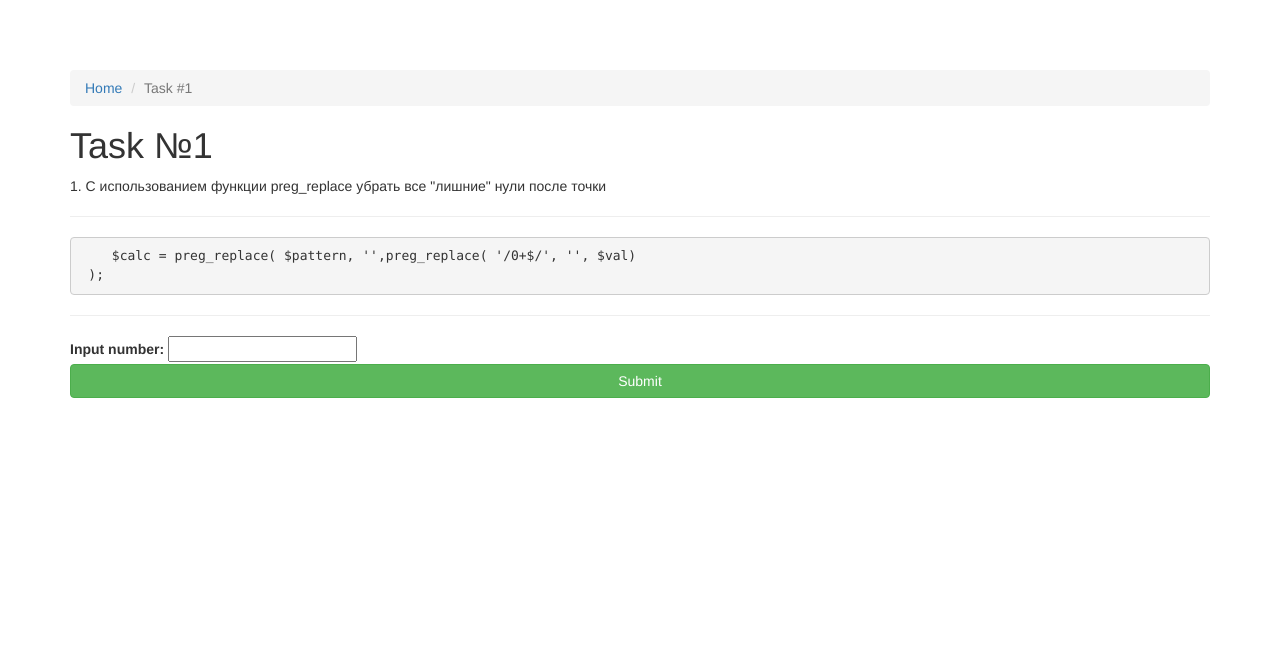
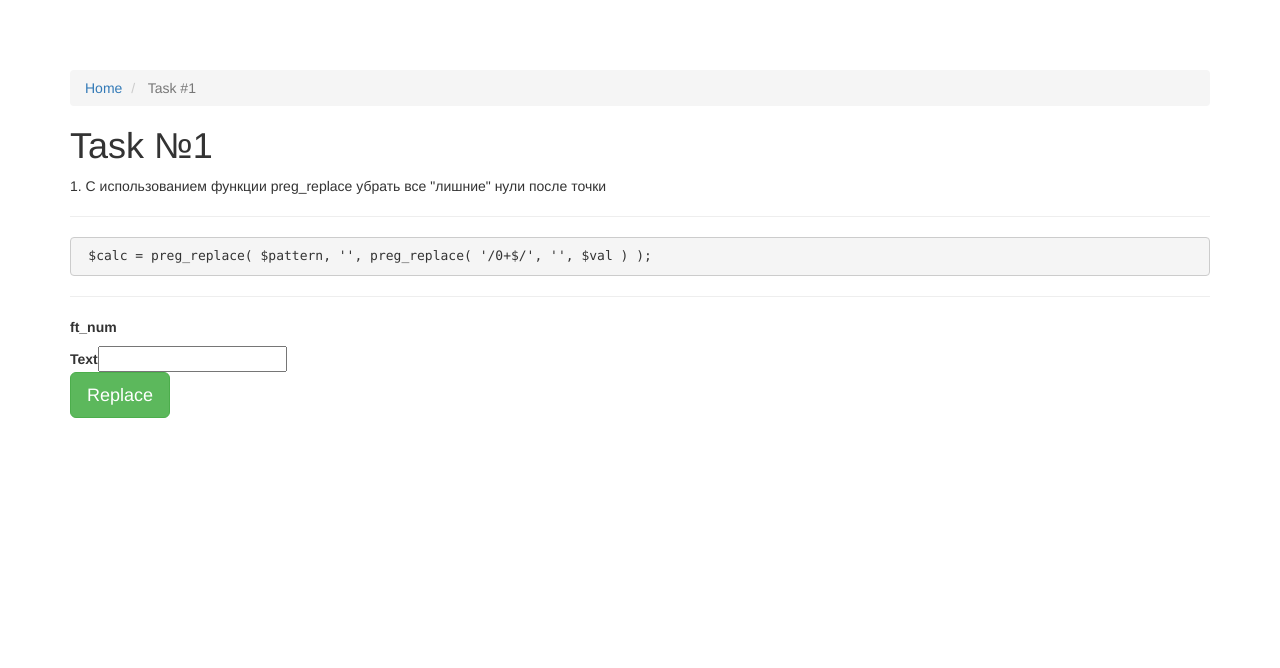
Before and after one commit to VHudzhal/yii2test.zzz.com.ua, a Yii app: template views/task/first.php in a window 1280 px wide. Shown: the top 668 px of the page. Run offline with PHP 8.4 and a stand-in for Yii, Linux system fonts and the light colour scheme; the template is opened without the code that fills it, so the values that code supplies are empty; form fields are guessed from the names that the template uses; some libraries are stand-ins or nearby versions.

Commit message:
Update first.php

```diff
--- a/views/task/first.php
+++ b/views/task/first.php
@@ -1,77 +1,48 @@
-<div class="wrap">
-    <ul class="breadcrumb">
-        <li><a href="/">Home</a></li>
-        <li class="active">Task #1</li>
-    </ul>
-    <div class="about">
-        <h1>Task №1</h1>
-        <p>1. С использованием функции preg_replace убрать все "лишние" нули после точки</p>
-        <hr>
+<div class="wrap" >
+    <ul class="breadcrumb" >
+        <li ><a href = "/" > Home</a ></li >
+        <li class="active" > Task #1</li>
+    </ul >
+    <div class="about" >
+        <h1 > Task №1 </h1 >
+        <p > 1. С использованием функции preg_replace убрать все "лишние" нули после точки </p >
+        <hr >
 
-        <pre>
-    $calc = preg_replace( $pattern, '',preg_replace( '/0+$/', '', $val)
- );
-</pre>
-        <hr>
-    	<?php
+        <pre > $calc = preg_replace( $pattern, '', preg_replace( '/0+$/', '', $val ) );
+</pre >
+        <hr >
 
-		$val     = $_POST['ft_number'];
-		$pattern = '/\.$/';
-		$calc    = preg_replace( $pattern, '', preg_replace( '/0+$/', '', $val ) );
-		?>
-        <div id="ft_form_pjax" data-pjax-container="" data-pjax-push-state data-pjax-timeout="1000">
-
-			<?php
-			/* @var $form yii\bootstrap\ActiveForm */
-
-			use yii\bootstrap\ActiveForm;
+<?php
+/* @var $form yii\bootstrap\ActiveForm */
+use yii\bootstrap\ActiveForm;
+use yii\widgets\Pjax;
+use yii\helpers\Html;
+            Pjax::begin( [ 'id' => 'ft' ] );
 
 			$form = ActiveForm::begin( [
 				'id'      => 'task',
 				'options' => [
-					'class'     => 'form-horizontal',
-					'data-pjax' => true,
-					'enctype'   => 'multipart/form-data',
+					'class'   => 'form-horizontal',
+					'data'    => [ 'pjax' => true ],
+					'enctype' => 'multipart/form-data',
 				],
 			] );
 			?>
+<?php
 
-            <input type="hidden" name="_csrf"
-                   value="mzSJkwaDL_fvL0WW43n82J_zbzMr3ccQrQCYw3JLA4-8dhlyqHVXaU_66nlK_RLctfWCfZyvjncZlA9ArPWWxA==">
-            <label for="ft_number">Input number:</label>
-            <input type="text" name="ft_number">
-            <button type="submit" class="btn btn-success btn-block" name="submit">Submit</button>
-            <p><?php echo $calc; ?></p>
+$val     = $_POST['ft_number'];
+$pattern = '/\.$/';
+$calc    = preg_replace( $pattern, '', preg_replace( '/0+$/', '', $val ) );
+?>
+<?= Html::beginForm( [ '/web/task/first' ], 'post', [ 'class' => 'form-inline', 'name' => 'form' ] ); ?>
+<?= Html::label( 'Input Number:', 'ft_num', [] ) ?>
+<?= Html::input( 'text', 'ft_number', Yii::$app->request->post( 'string' ), [] ) ?>
+<?= Html::submitButton( 'Replace', [ 'class' => 'btn btn-lg btn-success' ] ) ?>
+<h5><?php echo $calc; ?></h5>
+<?= Html::endForm() ?>
+<?php ActiveForm::end(); ?>
+<?php Pjax::end();
+?>
 
-			<?php ActiveForm::end(); ?>
-
-        </div>
-    </div>
 </div>
-
-<?php
-//$this->registerJsFile( '/web/assets/jquery.pjax.js', [ 'depends' => [ \yii\web\JqueryAsset::className() ] ] );
-//
-//$this->registerJsFile( '/web/assets/a0344005/yii.activeForm.js', [ 'depends' => [ \yii\web\JqueryAsset::className() ] ] );
-//$script = <<< JS
-//   jQuery(document).ready(function () {
-//        jQuery('#task').yiiActiveForm([], []);
-//        jQuery(document).pjax(
-//            "#ft_form_pjax p",
-//            {
-//                "push": true, "replace": false, "timeout": 1000, "scrollTo": false, "container": "#ft_form_pjax"
-//            }
-//        );
-//        jQuery(document).on("submit", "#ft_form_pjax form[data-pjax]", function (event) {
-//            jQuery.pjax.submit(event, {
-//                "push": true,
-//                "replace": false,
-//                "timeout": 1000,
-//                "scrollTo": false,
-//                "container": "#ft_form_pjax"
-//            });
-//        });
-//});
-//JS;
-//$this->registerJs( $script, yii\web\View::POS_END );
-?>
+</div>
```
